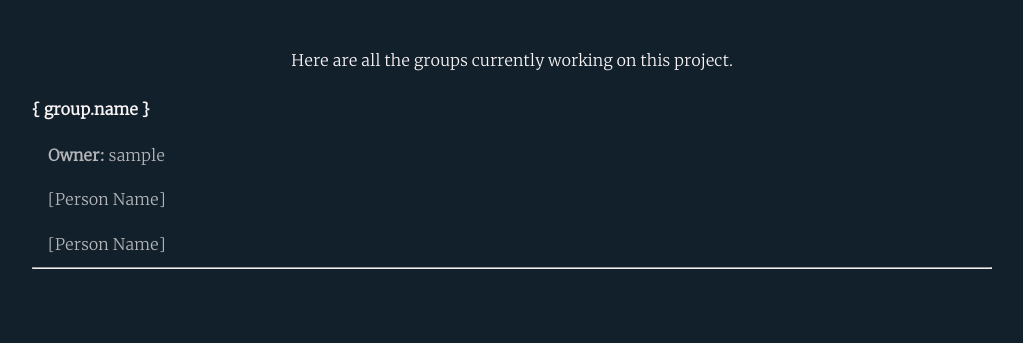
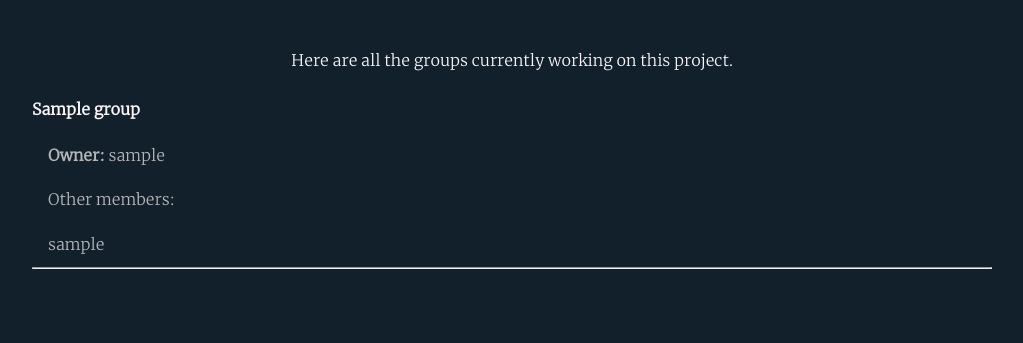
Before and after one commit to mradwan123/ideacloud, a Django app: template templates/project_groups.html in a window 1280 px wide. Shown: the part 395-738 px from the top of the page, without its empty margins (128-1151 px from the left). Run offline with Django 5.2, Linux system fonts and the light colour scheme; the template is opened without the code that fills it: most values are stand-ins (such as "Sample title", 1, 10 or a date in 2020); some web fonts are replaced.

Commit message:
fix: add functioning groups of a specific project view

```diff
--- a/templates/project_groups.html
+++ b/templates/project_groups.html
@@ -20,10 +20,12 @@
     {% for group in groups %}
     <!-- group lists with name of the group and name of the member -->
     <div class="group-box">
-        <h4>{ group.name }</h4>
-        <p><strong>Owner:</strong> {{ group.owner.username }}</p>
-        <p>[Person Name]</p>
-        <p>[Person Name]</p>
+        <h4>{{ group.name }}</h4>
+        <p><strong>Owner:</strong><a href="{% url 'front-end:public-user-profile' user.id %}"> {{ group.owner.username }}</a></p>
+        <p>Other members:</p>
+        {% for user in group.members.all %}
+            <p><a href="{% url 'front-end:public-user-profile' user.id %}">{{ user.username }}</a></p>
+        {% endfor %}
         <hr>
     </div>
     {% endfor %}
```
